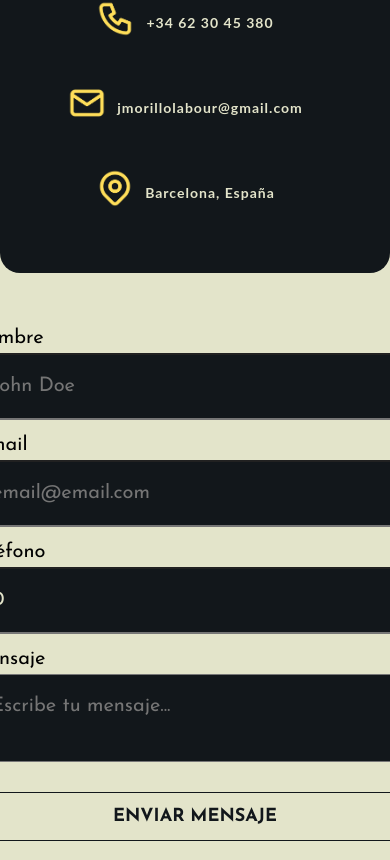
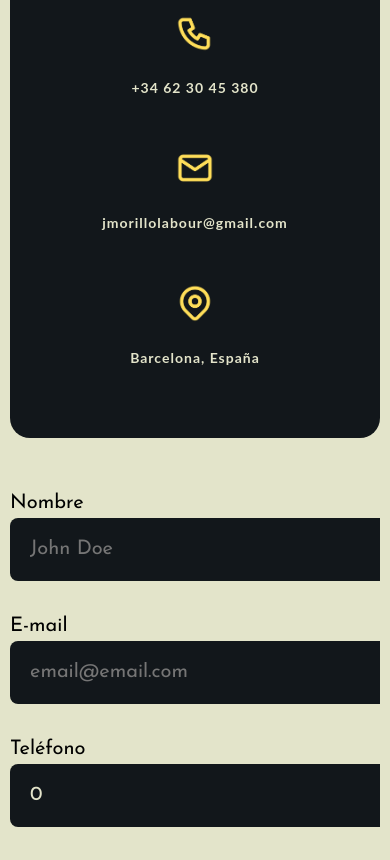
Before and after one commit to itsJRillo/Portfolio, a Next.js app: page /contacto in a window 390 px wide. Shown: the part 822-1682 px from the top of the page. Built offline with nearby package versions, Linux system fonts and the light colour scheme.

Commit message:
better responsiveness

```diff
--- a/components/Inicio.jsx
+++ b/components/Inicio.jsx
@@ -3,7 +3,7 @@ import { motion } from "framer-motion";
 
 const Inicio = () => {
   return (
-    <div className={`contenedor ${styles.inicio}`}>
+    <div className={styles.inicio}>
       <motion.div
         initial="hidden"
         animate="visible"
@@ -13,7 +13,6 @@ const Inicio = () => {
             opacity: 0,
           },
           visible: {
-            scale: 1,
             opacity: 1,
             transition: {
               delay: 0.4,
@@ -26,7 +25,6 @@ const Inicio = () => {
         <h2>Ismael Morillo</h2>
         <p>Soy un desarrollador web en proceso, <br/> me gusta diseñar y construir cosas en la web.</p>
       </motion.div>
-
     </div>
   );
 };
--- a/styles/ContactMe.module.css
+++ b/styles/ContactMe.module.css
@@ -3,31 +3,20 @@
   margin-bottom: 5rem;
 }
 
-.textInfo{
+.textInfo {
   font-family: 'Josefin Sans', sans-serif;
   font-size: 18px;
 }
 
+/* Contact section */
 .contactUs {
   display: flex;
-  flex-direction: column;
   justify-content: center;
   align-items: center;
 }
 
 .contactUs > * {
-  margin-top: 4rem;
-}
-
-@media (min-width: 768px) {
-  .contactUs {
-    flex-direction: row;
-  }
-
-  .contactUs > * {
-    margin: 0 2rem;
-    margin-top: 0;
-  }
+  margin-top: 2rem;
 }
 
 .info {
@@ -35,26 +24,11 @@
   border-radius: 20px;
   color: #e3e4ca;
   padding: 2rem;
-}
-
-.contact {
-  display: flex;
-  flex-direction: column;
-  align-items: center;
-}
-
-.contact div {
-  display: flex;
-  margin-right: 20px;
-}
-
-.contact p {
-  margin-left: 10px;
+  text-align: center;
 }
 
 .info h2 {
   color: #ffde59;
-  text-align: center;
 }
 
 .info p {
@@ -66,6 +40,7 @@
   display: flex;
   flex-direction: column;
   margin: 0 auto;
+  align-items: center;
 }
 
 .info span div {
@@ -81,51 +56,70 @@
   height: 50px;
 }
 
-.info span div p {
-  margin: 0 auto;
-}
-
+/* Form section */
 .form {
   display: flex;
   flex-direction: column;
   justify-content: center;
-  padding: 1rem;
-  width: 45rem;
+  padding: 2rem;
+  width: 100%;
+  max-width: 45rem;
+  margin: 2rem;
 }
 
 .form > * {
-  margin: auto 0;
+  margin: 1rem 0;
 }
 
 .form input,
 .form textarea {
   display: block;
-  overflow: hidden;
+  padding: 2rem;
   width: 100%;
-  padding: 2rem;
   background-color: #12171b;
   border-radius: 8px;
   color: #e3e4ca;
   margin-bottom: 1rem;
+  border: none;
+  outline: none;
 }
 
+/* Send button styles */
 .send {
   all: unset;
   margin-top: 2rem;
   padding: 10px;
-  color: #12171b;
-  border: 1px solid #12171b;
+  color: #e3e4ca;
+  background-color: #12171b;
+  border: 1px solid #e3e4ca;
   text-transform: uppercase;
   text-align: center;
   font-weight: bold;
-  font-size: large;
+  font-size: larger;
   transition-duration: 0.3s;
+  cursor: pointer;
 }
 
 .send:hover {
-  background-color: #12171b;
-  color: #e3e4ca;
-  cursor: pointer;
+  background-color: #e3e4ca;
+  color: #12171b;
+}
+
+/* Media query for smaller screens */
+@media (max-width: 600px) {
+  .contactUs {
+    flex-direction: column;
+    margin: 1rem;
+    overflow-x: hidden;
+  }
+
+  .contactUs > * {
+    margin: 1rem 0;
+  }
+
+  .form {
+    max-width: none;
+  }
 }
 
 .hr {
@@ -152,6 +146,6 @@
   left: 50%;
   margin: 0 0 0 -3px;
   transform: rotate(45deg);
-  -ms-transform: rotate(45deg); /* IE 9 */
-  -webkit-transform: rotate(45deg); /* Opera, Chrome, and Safari */
+  -ms-transform: rotate(45deg);
+  -webkit-transform: rotate(45deg);
 }
--- a/styles/Projects.module.css
+++ b/styles/Projects.module.css
@@ -19,14 +19,14 @@
 .cards {
   display: grid;
     padding: 2rem;
-    grid-template-columns: repeat(1, minmax(500px, 1fr));
+    grid-template-columns: repeat(2, minmax(350px, 1fr));
     gap: 2rem;
 }
 
-@media (min-width: 768px) {
+@media (max-width: 600px) {
   .cards {
     display: grid;
-    grid-template-columns: repeat(2, minmax(500px, 1fr));
+    grid-template-columns: repeat(1, minmax(350px, 1fr));
     gap: 2rem;
   }
 }
--- a/styles/global.css
+++ b/styles/global.css
@@ -1,7 +1,6 @@
 @import url('https://fonts.googleapis.com/css2?family=Josefin+Sans:wght@400;500;700&display=swap');
 
 /*
-
 Primario: #12171B
 Secundario: #0c1013
 Terciario: #FFDE59
```
Also changed, not shown: components/AboutMe.jsx (+6 -22 lines), components/Projects.jsx (+6 -4 lines), styles/AboutMe.module.css (+13 -14 lines), styles/Inicio.module.css (+19 -2 lines).
